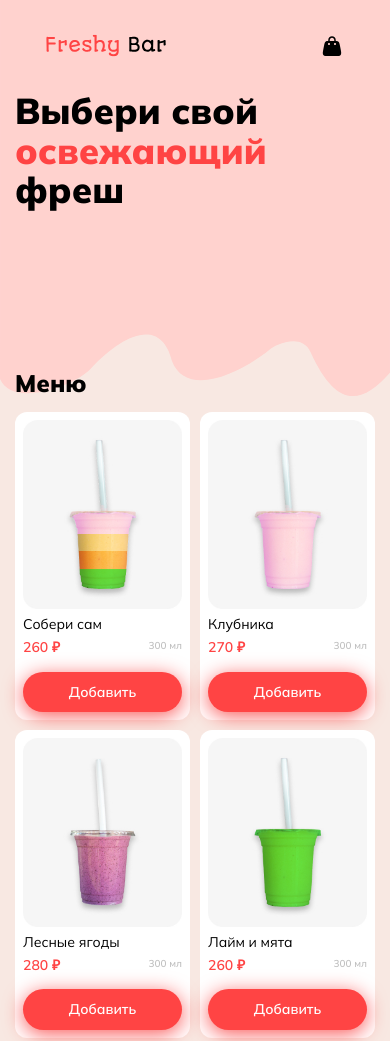
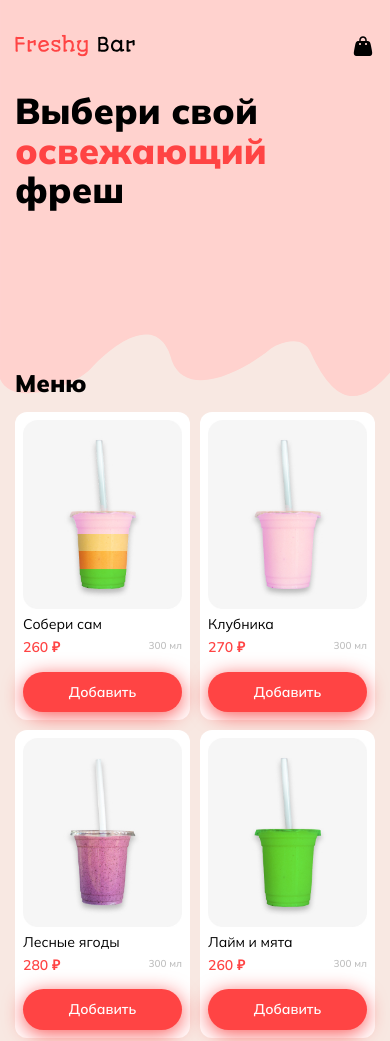
Before and after one commit to Mahinator96/FrashyBar, a plain HTML site: page index.html in a window 390 px wide. Shown: the top 1041 px of the page. Drawn offline with Linux system fonts and the light colour scheme.

Commit message:
Исправлен padding у header

```diff
--- a/css/style.css
+++ b/css/style.css
@@ -354,7 +354,7 @@ body {
 
 	/* HEADER */
 	.header {
-		padding: 31px;
+		padding: 31px 0;
 	}
 	.header__logo {
 		width: 120px;
```
